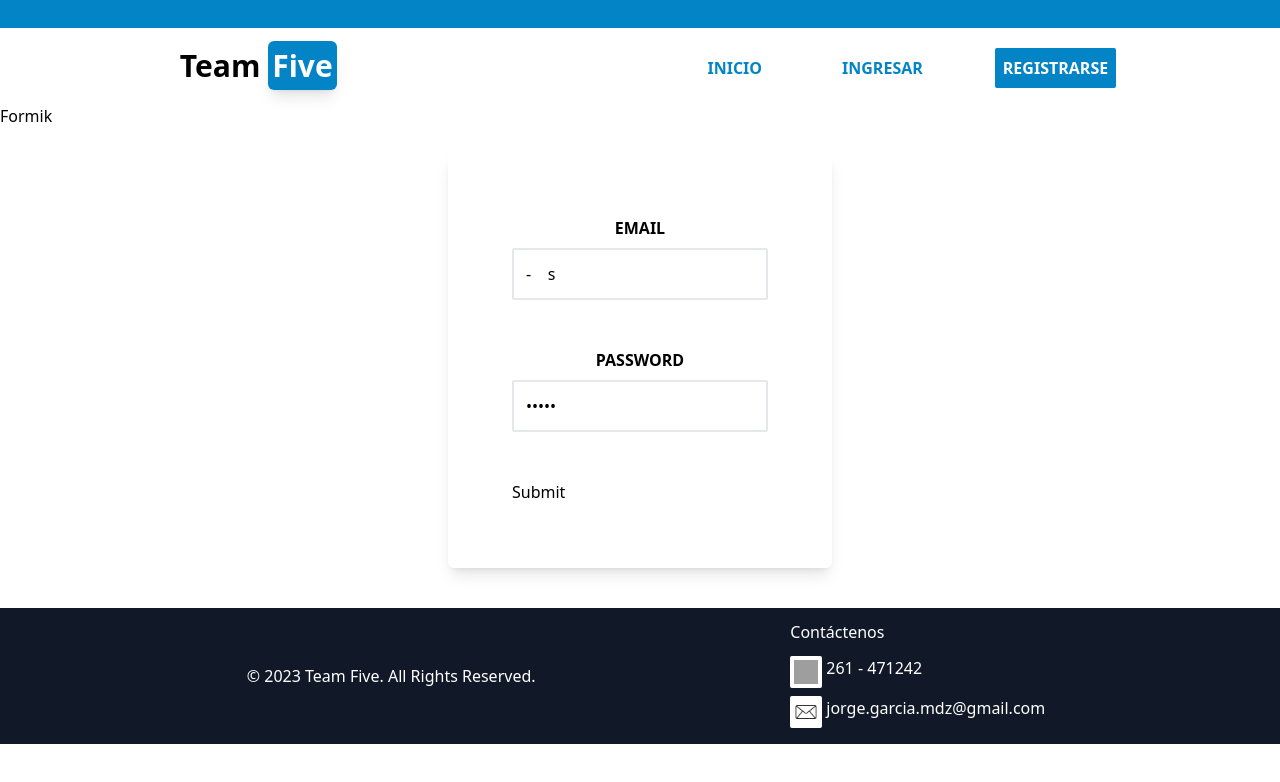
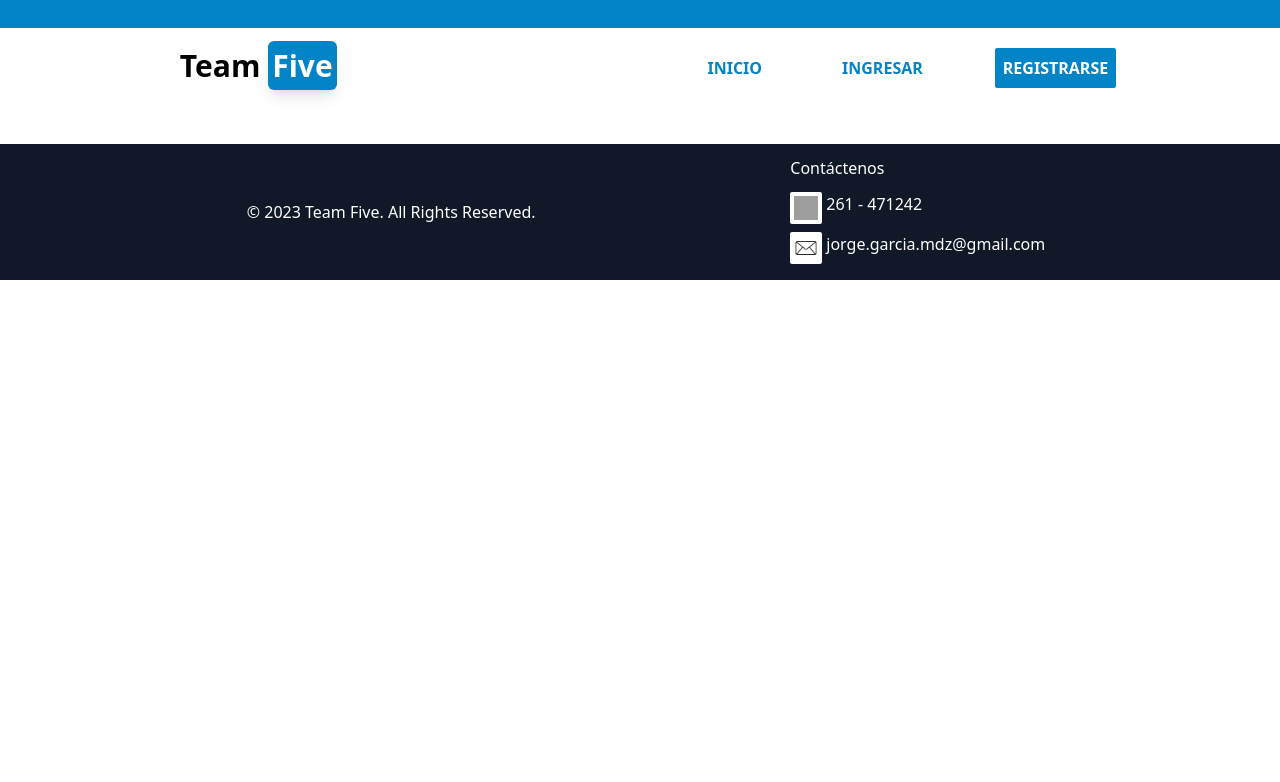
Before and after one commit to JorgeGarciaMdz/inmobiliaria-react, a React (Create React App) app: page /singup in a window 1280 px wide. Shown: the top 782 px of the page. Built offline with nearby package versions, Linux system fonts and the light colour scheme; no server answers; grey boxes are pictures that could not be loaded.

Commit message:
feature/register-user: login user is ok

```diff
--- a/src/components/header/Header.jsx
+++ b/src/components/header/Header.jsx
@@ -9,10 +9,6 @@ function Header() {
 
     const [user, setUser ] = useState([]);
 
-    if( getLocalToken ){
-        setLocalUser(userProfile());
-    }
-
     const loadUser = async () => {
         const data = await userProfile();
         setUser(data);
@@ -20,8 +16,9 @@ function Header() {
     }
 
     useEffect( () =>{
-        if( getLocalToken() )
+        if( getLocalToken() ){
             loadUser();
+        }
     }, []);
 
     const navigate = useNavigate();
@@ -30,7 +27,8 @@ function Header() {
     const handleOnRegister = () => navigate('/singup');
 
     return <>
-        { user.email &&
+        { (
+            user.email &&
             <div className="bg-sky-600 h-7 pr-48 pt-1 flex justify-end text-white ">
                 <img className="w-6 h-6 p-1" src={telefono} alt="Icono Teléfono" />
                 <p className="text-sm">{user.telefono}</p>
@@ -38,6 +36,7 @@ function Header() {
                 <img className="w-6 h-6 p-1" src={correo} alt="Icono Correo" />
                 <p className="text-sm">{user.email}</p>
             </div>
+        )
         }
         { !user.email &&
             <div className="bg-sky-600 h-7 pr-48 pt-1 flex justify-end text-white ">
--- a/src/components/user/UserForm.jsx
+++ b/src/components/user/UserForm.jsx
@@ -1,78 +1,8 @@
-import React, { useState } from "react";
-import { Formik, Form, ErrorMessage, Field } from "formik";
+import React from "react";
 
 const UserForm = () => {
 
-	const [user, setUser] = useState({ email: '-    s', password: '    p' })
     return <>
-    <h1>Formik</h1><br/>
-    <div className="flex justify-center items-center w-full h-3/4">
-
-        <Formik
-          initialValues={user}
-          validate={values => {
-            const errors = {};
-            if (!values.email) {
-              errors.email = 'Required';
-            }
-				if (
-              !/^[A-Z0-9._%+-]+@[A-Z0-9.-]+\.[A-Z]{2,}$/i.test(values.email)
-            ) {
-              errors.email = 'Invalid email address';
-            }
-            return errors;
-          }}
-
-          onSubmit={(values, { setSubmitting }) => {
-            setTimeout(() => {
-              alert(JSON.stringify(values, null, 2));
-              setSubmitting(false);
-            }, 400);
-          }}
-        >
-          {({
-            values,
-            errors,
-            touched,
-            handleChange,
-            handleBlur,
-            handleSubmit,
-            isSubmitting,
-            /* and other goodies */
-          }) => (
-            <form onSubmit={handleSubmit} className=" bg-white p-16 rounded-md shadow-lg w-96">
-					<label className="uppercase font-bold justify-center flex" htmlFor="email">Email</label>
-              <input
-				  className="block border-2 w-full p-3 mb-6 mt-2 rounded-sm"
-                type="email"
-                name="email"
-                onChange={handleChange}
-                onBlur={handleBlur}
-                value={values.email}
-              />
-              <span>{errors.email && touched.email && errors.email}</span>
-
-					<br/>
-					<label className="uppercase font-bold justify-center flex" htmlFor="password">Password</label>
-              <input
-				  className="block border-2 w-full p-3 mb-6 mt-2 rounded-sm"
-                type="password"
-                name="password"
-                onChange={handleChange}
-                onBlur={handleBlur}
-                value={values.password}
-              />
-              {errors.password && touched.password && errors.password}
-
-					<br/>
-              <button type="submit" disabled={isSubmitting}>
-                Submit
-              </button>
-            </form>
-          )}
-        </Formik>
-
-</div>
     </>
 }
 
--- a/src/services/auth/Auth.jsx
+++ b/src/services/auth/Auth.jsx
@@ -1,5 +1,4 @@
 import { Post } from "../PublicService";
-import { getLocalToken } from "./LocalUser";
 
 const path = '/auth/singin';
 
--- a/src/services/auth/LocalUser.jsx
+++ b/src/services/auth/LocalUser.jsx
@@ -13,6 +13,9 @@ const getLocalToken = () => {
     return localStorage.getItem('token');
 }
 
-const removeLocalToken = () => localStorage.removeItem('token');
+const removeLocalToken = () => {
+    localStorage.removeItem('token');
+    localStorage.removeItem('user');
+}
 
 export { setLocalToken, getLocalToken, setLocalUser, getLocalUser, removeLocalToken }
--- a/src/services/user/UserService.jsx
+++ b/src/services/user/UserService.jsx
@@ -1,9 +1,14 @@
 import { Get } from "../PrivateService"
+import { removeLocalToken } from "../auth/LocalUser";
 
 const path = '/persona/profile';
 
 const userProfile = async () => {
     const response = await Get(path);
+    if(response.error){
+        removeLocalToken()
+        return null;
+    }
     return response.data;
 }
 
```
